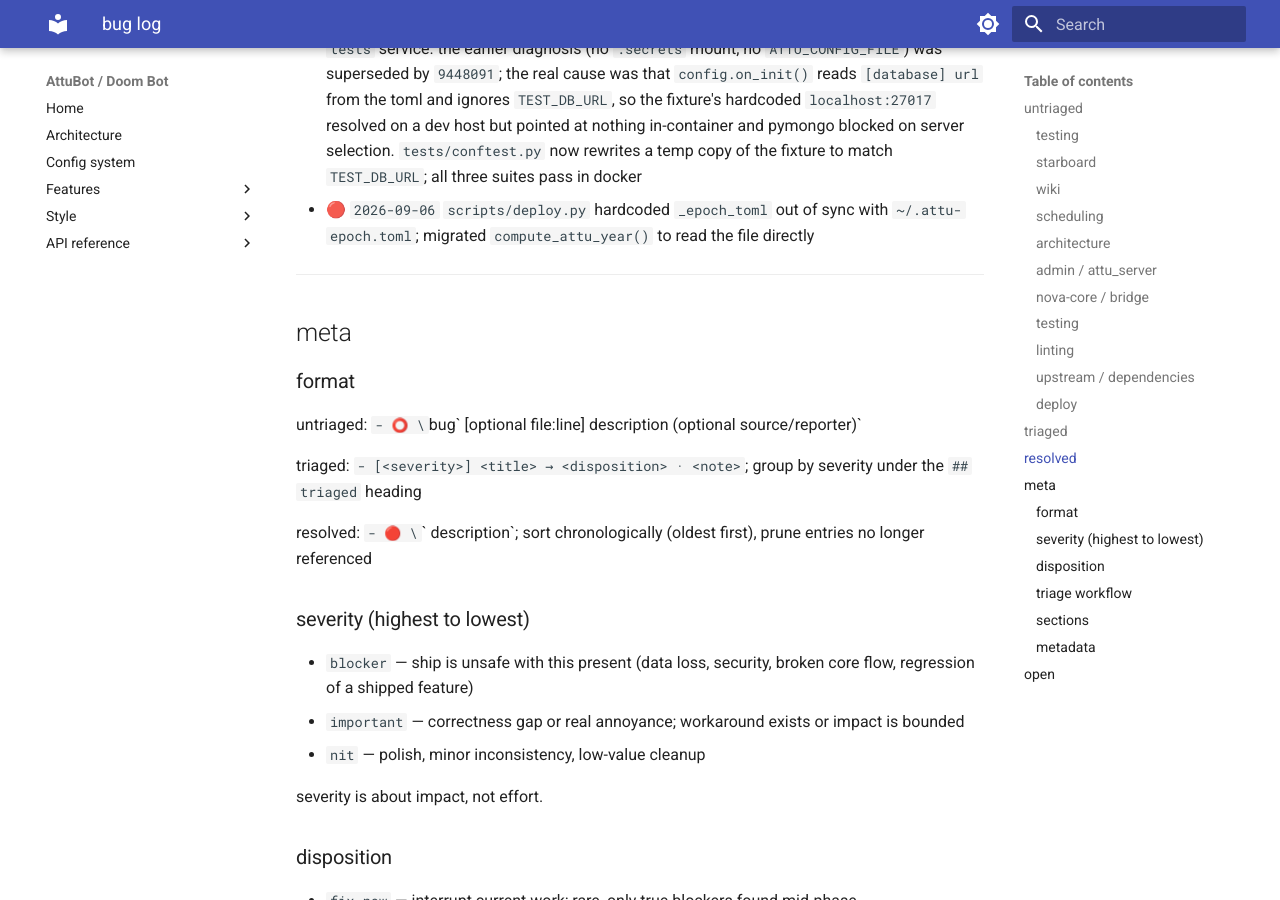
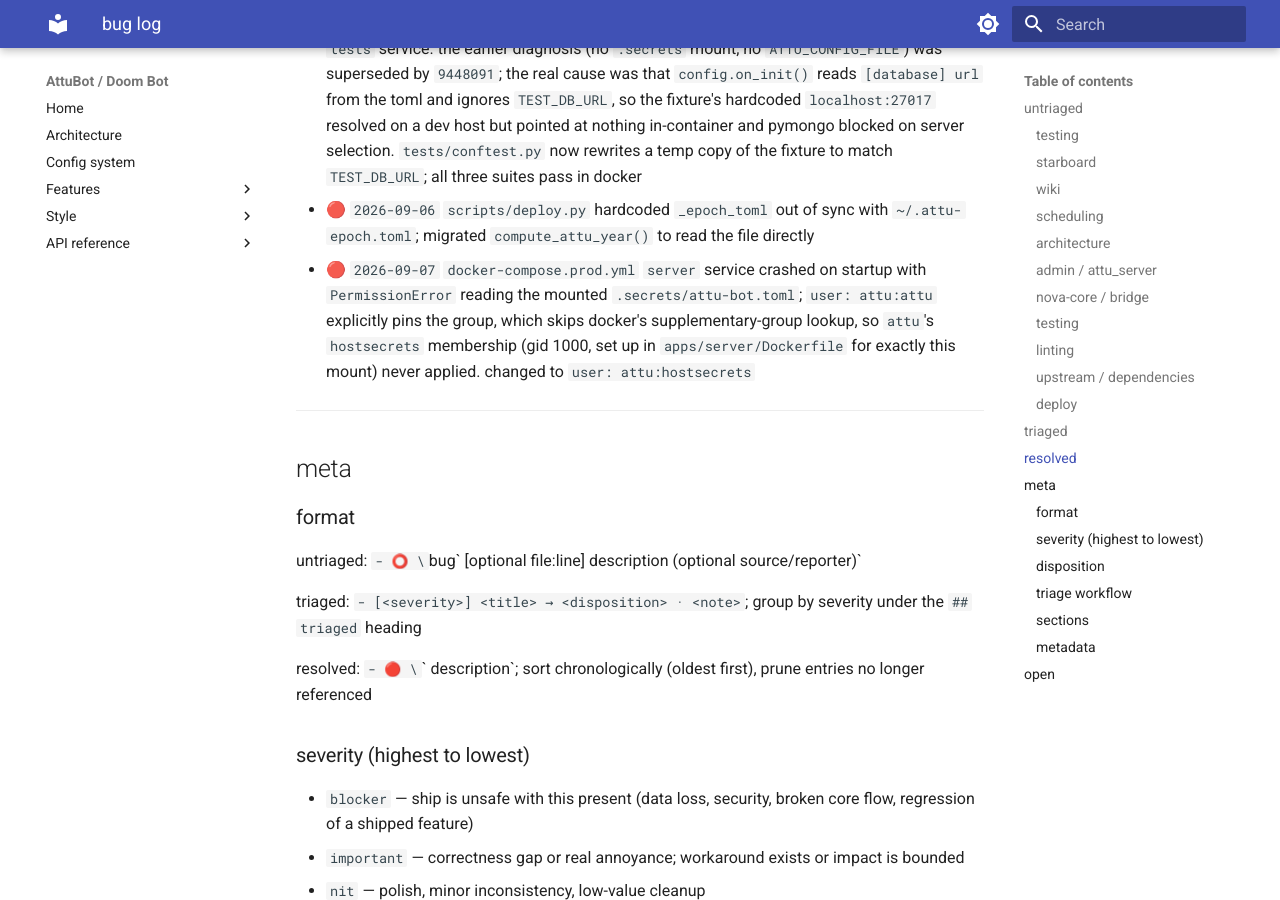
Before and after one commit to jhnhnck/attu-bot, an MkDocs documentation site: the page built from docs/bugs.md, in a window 1280 px wide and 900 px high, scrolled down 4528 px. Built offline with MkDocs 1.6.1 and Material for MkDocs 9.7.7, drawn with Linux system fonts in a browser that asks for light colours; some of the changed text lies outside the part shown.

Commit message:
fix(deploy): server can't read the secrets mount, permission denied
explicit user:group form on the server service drops docker's
supplementary-group lookup, so attu's hostsecrets membership never
applied at runtime

````diff
--- a/docker-compose.prod.yml
+++ b/docker-compose.prod.yml
@@ -40,7 +40,9 @@
     logging:
       driver: journald
     restart: always
-    user: attu:attu
+    # name:group form drops supplementary groups; hostsecrets must be explicit
+    # for the secrets mount below (see apps/server/Dockerfile)
+    user: attu:hostsecrets
     ports:
       - "127.0.0.1:8080:5000"
     volumes:
--- a/docs/bugs.md
+++ b/docs/bugs.md
@@ -81,6 +81,7 @@
 - 🔴 `2026-09-06` `scripts/deploy.py` `--revert` restored prod's code but not its config; across a `__config_version__` change the older image faced a config it could not parse, so the bot stayed down after a rollback. configs are now snapshotted per tag (`attu-bot.toml.<tag>`) and restored on revert, which aborts when the snapshot is missing
 - 🔴 `2026-09-06` `tests/python/integration/test_startup.py` `TestBotReadyPath::test_reaches_test_mode_shutdown` hung until timeout in the docker `tests` service. the earlier diagnosis (no `.secrets` mount, no `ATTU_CONFIG_FILE`) was superseded by `9448091`; the real cause was that `config.on_init()` reads `[database] url` from the toml and ignores `TEST_DB_URL`, so the fixture's hardcoded `localhost:27017` resolved on a dev host but pointed at nothing in-container and pymongo blocked on server selection. `tests/conftest.py` now rewrites a temp copy of the fixture to match `TEST_DB_URL`; all three suites pass in docker
 - 🔴 `2026-09-06` `scripts/deploy.py` hardcoded `_epoch_toml` out of sync with `~/.attu-epoch.toml`; migrated `compute_attu_year()` to read the file directly
+- 🔴 `2026-09-07` `docker-compose.prod.yml` `server` service crashed on startup with `PermissionError` reading the mounted `.secrets/attu-bot.toml`; `user: attu:attu` explicitly pins the group, which skips docker's supplementary-group lookup, so `attu`'s `hostsecrets` membership (gid 1000, set up in `apps/server/Dockerfile` for exactly this mount) never applied. changed to `user: attu:hostsecrets`
 
 ---
 
@@ -131,8 +132,8 @@
 ### metadata
 
 ```yaml
-last_updated: 2026-08-22
-total_resolved: 2
+last_updated: 2026-09-07
+total_resolved: 7
 ```
 
 ## open
````
